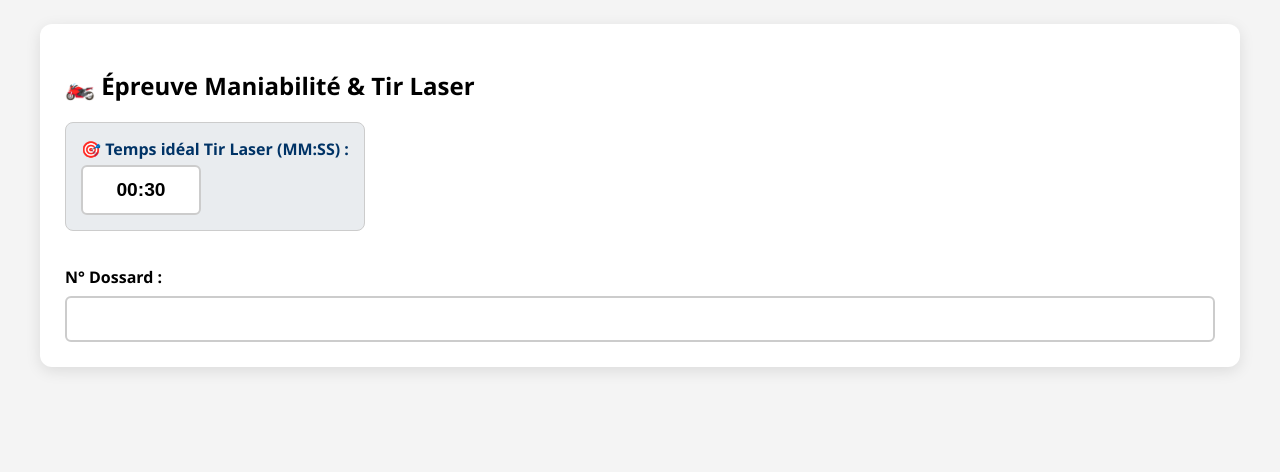
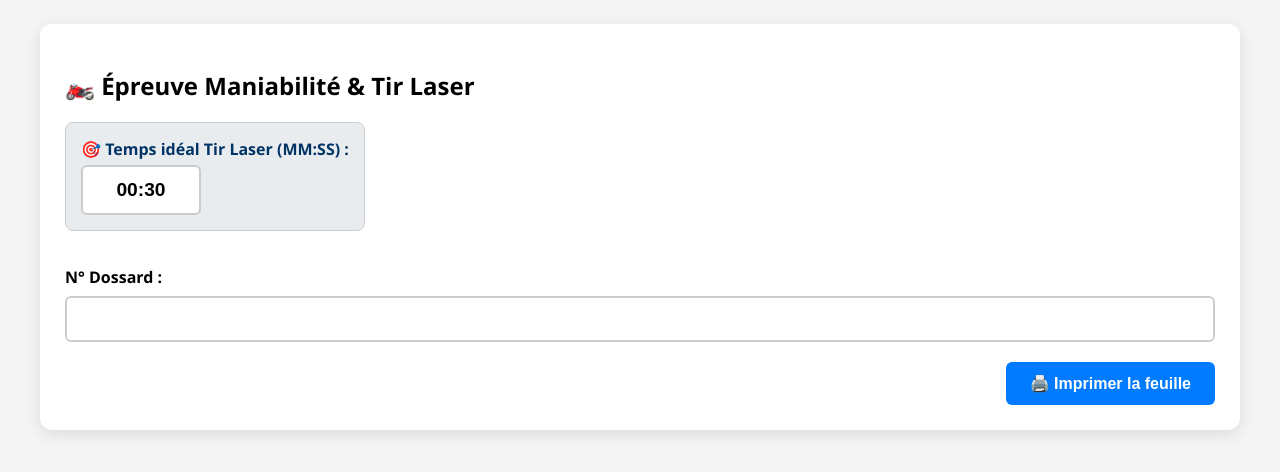
Before and after one commit to Julien-Lnr/rallye-cmpn, a plain HTML site: page index.html in a window 1280 px wide. Both pictures are taken after a click on the button "5. Maniabilité & Tir". Shown: the part 190-662 px from the top of the page. Drawn offline with Linux system fonts and the light colour scheme.

Commit message:
[ADD] feuille maniabilité et tirs

```diff
--- a/index.html
+++ b/index.html
@@ -195,6 +195,10 @@
                 </div>
                 <button class="btn-green" style="margin-top:20px;" onclick="validerSaisie('Maniabilite')">💾 Enregistrer Mani/Tir</button>
             </div>
+
+            <div style="margin-top:20px; display:flex; justify-content:flex-end;">
+                <button class="btn-blue" onclick="imprimerFeuilleManiabiliteTir()">🖨️ Imprimer la feuille</button>
+            </div>
         </div>
     </div>
 
--- a/script.js
+++ b/script.js
@@ -935,6 +935,105 @@
     printWindow.print();
 }
 
+function imprimerFeuilleManiabiliteTir() {
+    const liste = [...concurrents].sort((a, b) => {
+        const dA = Number.isFinite(a.dossard) ? a.dossard : Number.MAX_SAFE_INTEGER;
+        const dB = Number.isFinite(b.dossard) ? b.dossard : Number.MAX_SAFE_INTEGER;
+        if (dA !== dB) return dA - dB;
+        const nomA = (a.nom || '').toString();
+        const nomB = (b.nom || '').toString();
+        return nomA.localeCompare(nomB, 'fr', { sensitivity: 'base' });
+    });
+
+    if (!liste.length) {
+        alert('Aucun concurrent à imprimer.');
+        return;
+    }
+
+    const rows = liste.map(c => `
+        <tr>
+            <td>${Number.isFinite(c.dossard) ? c.dossard : '-'}</td>
+            <td>${escapeHtml(c.nom || '')}</td>
+            <td>${escapeHtml(c.prenom || '')}</td>
+            <td>&nbsp;</td>
+            <td>&nbsp;</td>
+            <td>&nbsp;</td>
+            <td>&nbsp;</td>
+            <td>&nbsp;</td>
+            <td>&nbsp;</td>
+            <td>&nbsp;</td>
+        </tr>
+    `).join('');
+
+    const title = 'Feuille Maniabilité et Tir';
+    const printWindow = window.open('', '_blank');
+    if (!printWindow) {
+        alert('Impossible d ouvrir la fenêtre d impression.');
+        return;
+    }
+
+    printWindow.document.write(`
+        <!doctype html>
+        <html lang="fr">
+        <head>
+            <meta charset="utf-8">
+            <title>${title}</title>
+            <style>
+                @page { size: A4 landscape; margin: 10mm; }
+                body { font-family: Arial, sans-serif; color: #111; -webkit-print-color-adjust: exact; print-color-adjust: exact; }
+                h1 { margin: 0 0 4mm 0; font-size: 20px; }
+                table { width: 100%; border-collapse: collapse; table-layout: fixed; }
+                table, th, td { border: 1.4px solid #000; }
+                th, td { padding: 6px; font-size: 12px; box-sizing: border-box; overflow: hidden; }
+                th { background: #f1f1f1; text-align: center; vertical-align: middle; }
+                td { height: 28px; text-align: center; }
+                td:nth-child(2), td:nth-child(3) { text-align: left; }
+                @media print {
+                    table, th, td { border: 1.4px solid #000 !important; }
+                }
+            </style>
+        </head>
+        <body>
+            <h1>${title}</h1>
+            <table>
+                <colgroup>
+                    <col style="width: 7%">
+                    <col style="width: 12%">
+                    <col style="width: 12%">
+                    <col style="width: 9%">
+                    <col style="width: 9%">
+                    <col style="width: 10%">
+                    <col style="width: 8%">
+                    <col style="width: 12%">
+                    <col style="width: 9%">
+                    <col style="width: 12%">
+                </colgroup>
+                <thead>
+                    <tr>
+                        <th>Dossard</th>
+                        <th>NOM</th>
+                        <th>Prénom</th>
+                        <th>Cônes/Piquets :</th>
+                        <th>Pied à terre :</th>
+                        <th>Ateliers ratés :</th>
+                        <th>Chutes :</th>
+                        <th>Chrono Mani (MM:SS) :</th>
+                        <th>Tirs manqués :</th>
+                        <th>Temps du tir (MM:SS) :</th>
+                    </tr>
+                </thead>
+                <tbody>
+                    ${rows}
+                </tbody>
+            </table>
+        </body>
+        </html>
+    `);
+    printWindow.document.close();
+    printWindow.focus();
+    printWindow.print();
+}
+
 // === 9. FONCTIONS DE BASE ===
 function validerSaisie(onglet) {
     const doss = parseInt(document.querySelector(`#${onglet} .input-dossard`).value);
```
